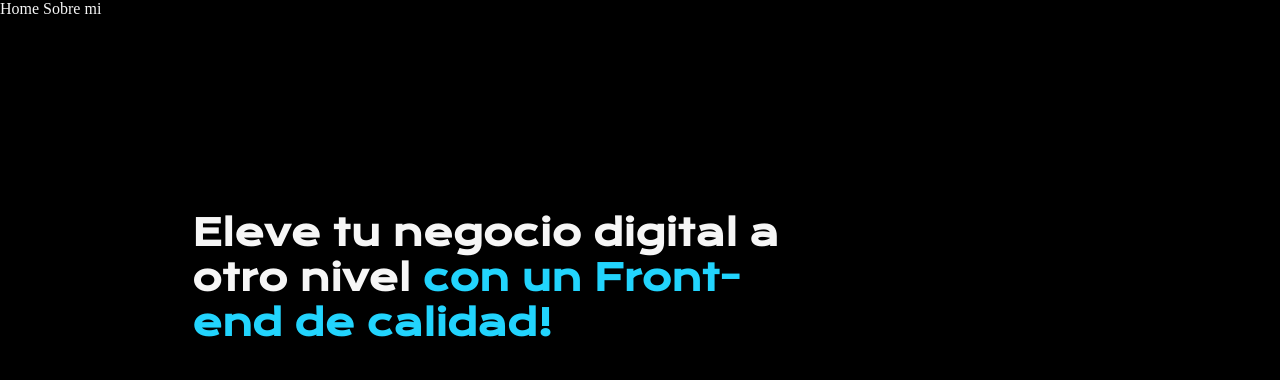
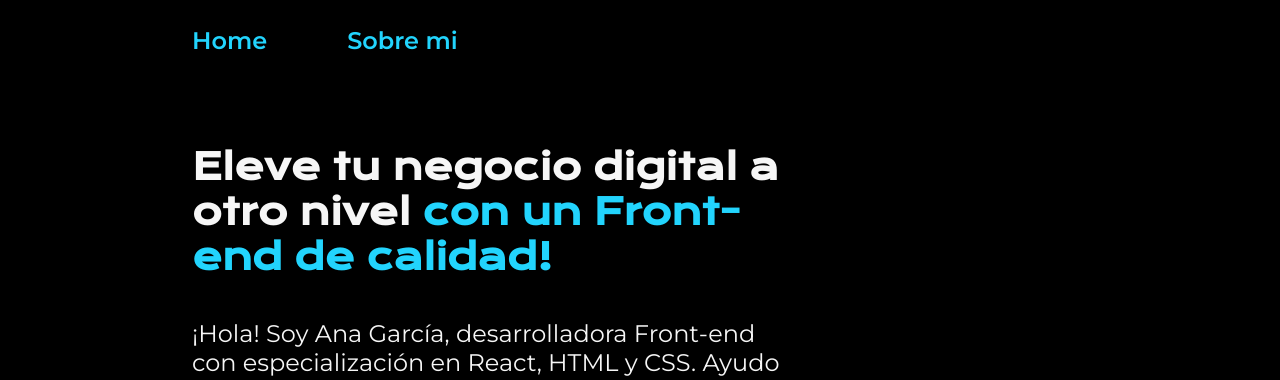
Before and after one commit to ElianaMendez/pagina_presentacion, a plain HTML site: page index.html in a window 1280 px wide. Shown: the top 380 px of the page. Drawn offline with nearby package versions, Linux system fonts and the light colour scheme.

Commit message:
Ajustes header

```diff
--- a/style.css
+++ b/style.css
@@ -11,6 +11,22 @@ body{
     box-sizing: border-box;
 }
 
+.header{
+    padding: 2% 0% 0% 15%;
+}
+
+.header_menu{
+    display: flex;
+    gap: 80px;
+}
+
+.header_menu_link{
+    font-family: "Montserrat", serif;
+    font-size: 24px;
+    font-weight: 600;
+    color:#22D4FD
+}
+
 strong{
     color: #22D4FD;
 }
@@ -22,7 +38,7 @@ strong{
 .presentacion {
     display: flex;
     align-items: center;
-    margin: 15%;
+    padding: 7% 15%;
     justify-content: space-between;
 }
 
```
